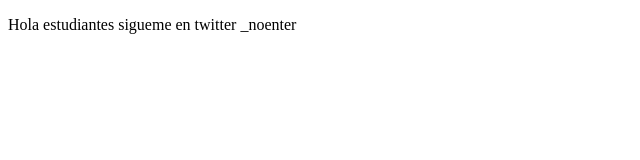
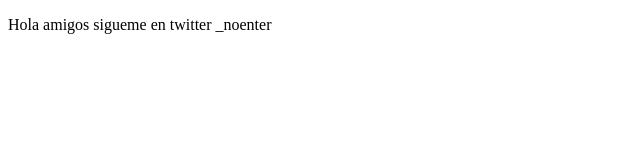
Before and after one commit to Issacnot/proyectoDemoCursoPrework, a plain HTML site: page index.html in a window 1280 px wide. Shown: the full height of the page, 0-640 px from the left. Drawn offline with Linux system fonts and the light colour scheme.

Commit message:
cambios agg amigos

```diff
--- a/index.html
+++ b/index.html
@@ -8,7 +8,7 @@
 </head>
 <body>
     <p>
-        Hola estudiantes sigueme en twitter _noenter
+        Hola amigos sigueme en twitter _noenter
     </p>
 </body>
 </html>
```
